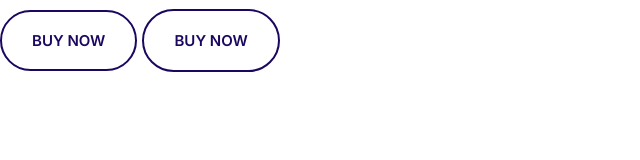
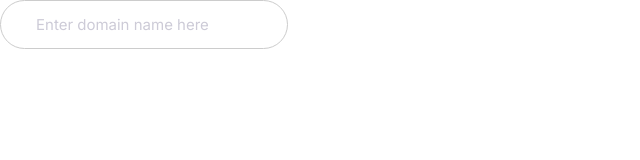
Before and after one commit to kusen30/website_fundamentals, a plain HTML site: page index.html in a window 1280 px wide. Shown: the whole page, without its empty margins (0-640 px from the left). Drawn offline with Linux system fonts and the light colour scheme.

Commit message:
Added input components

```diff
--- a/css/styles.css
+++ b/css/styles.css
@@ -232,3 +232,23 @@ a {
         font-size: 1.5rem;
     }
 }
+
+/* Inputs */
+.input {
+    border-radius: 30px;
+    border: 1px solid #ccc;
+    color: var(--color-headings);
+    font-size: 2rem;
+    outline: 0;
+    padding: 1.5rem 3.5rem;
+}
+
+::placeholder {
+    color: #cdcbd7;
+}
+
+@media screen and (min-width: 1024px) {
+    .input {
+        font-size: 1.5rem;
+    }
+}
--- a/index.html
+++ b/index.html
@@ -14,7 +14,6 @@
     <link rel="stylesheet" href="css/styles.css" />
   </head>
   <body>
-    <button class="btn btn--outline">Buy Now</button>
-    <a href="#" class="btn btn--outline">Buy Now</a>
+    <input type="text" class="input" placeholder="Enter domain name here" />
   </body>
 </html>
```
Also changed, not shown: components/inputs.html (added, +1 -0 lines).
